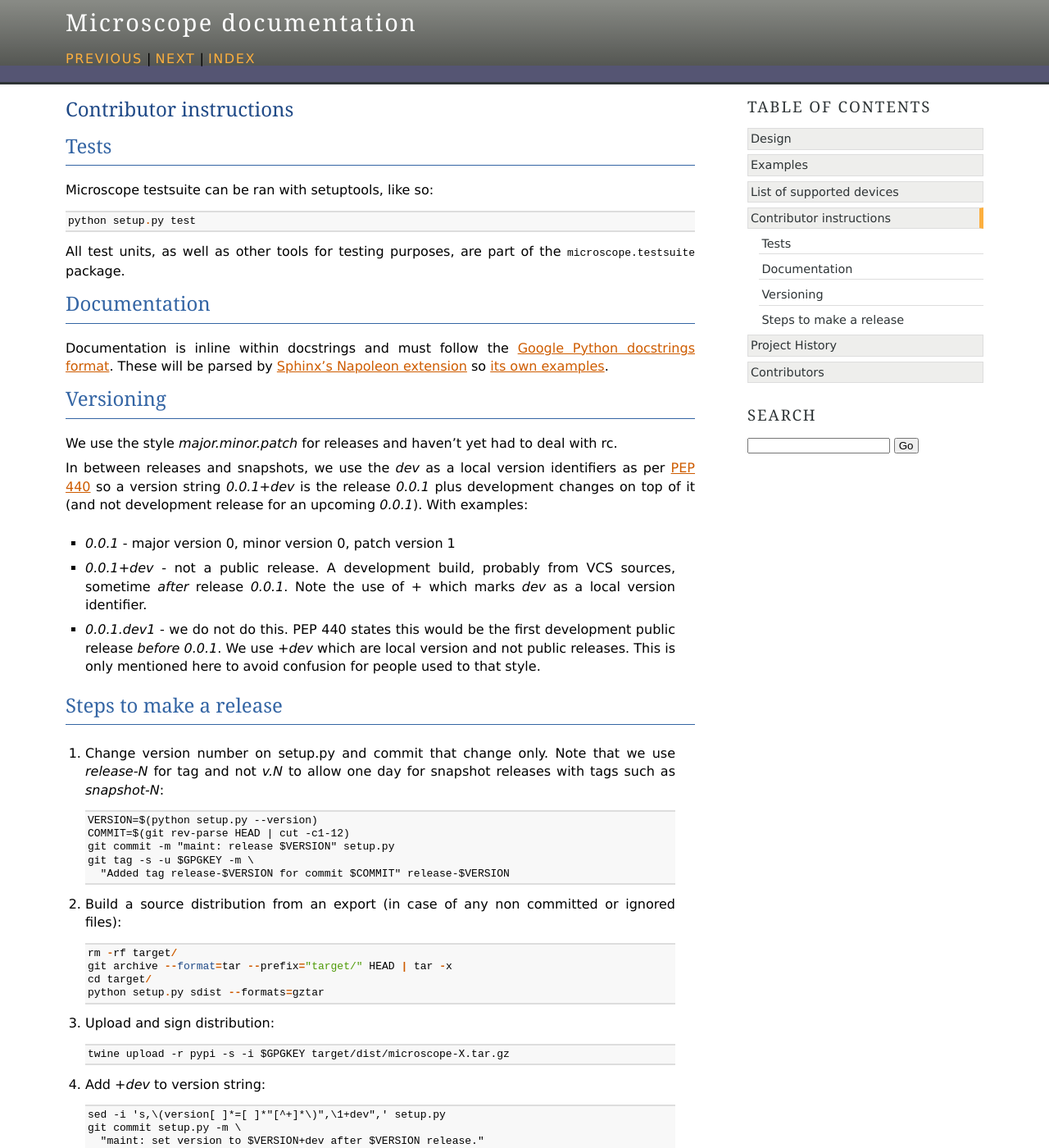
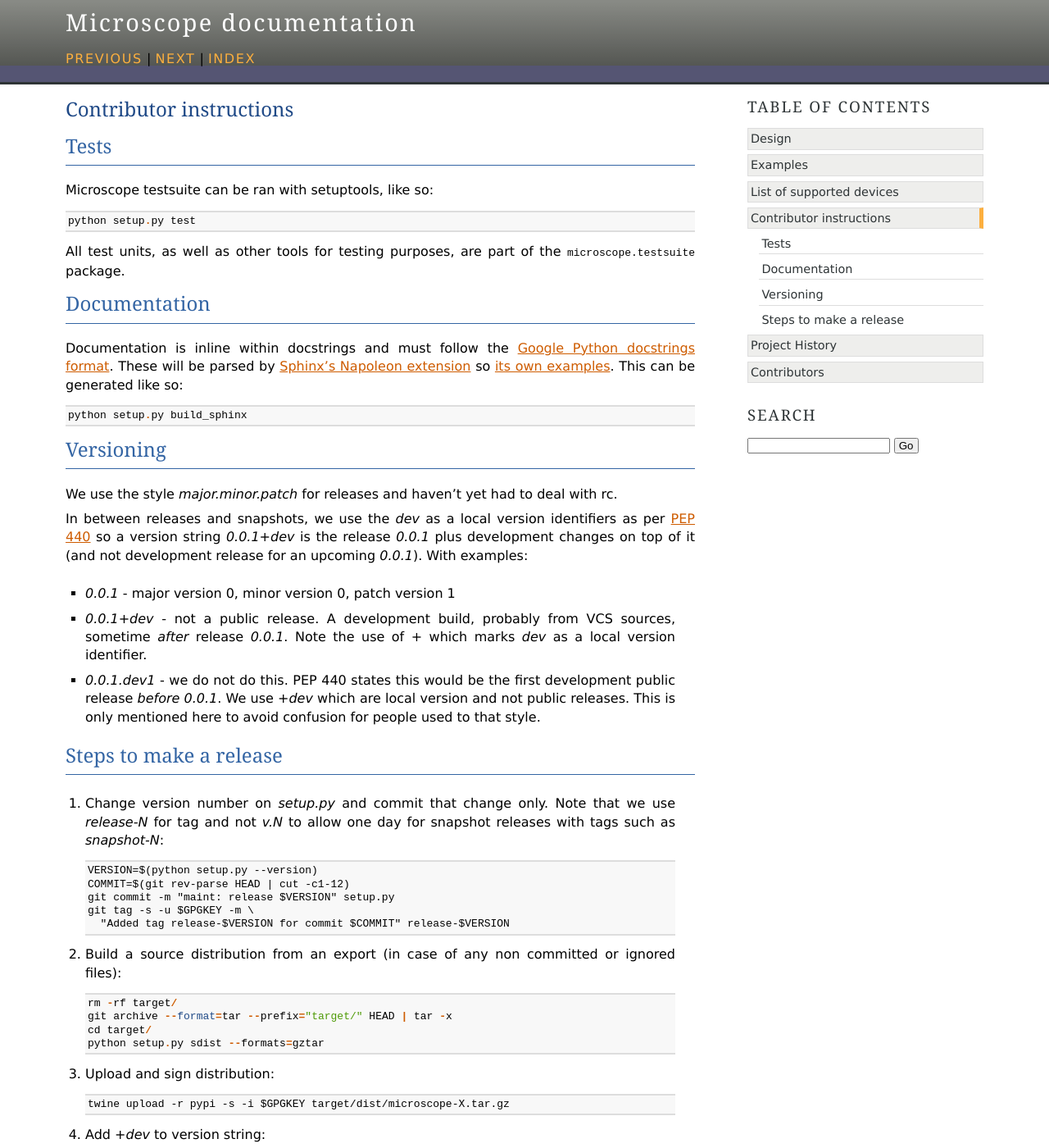
Before and after one commit to python-microscope/microscope, a Sphinx documentation site: the page built from doc/hacking.rst, in a window 1280 px wide and 1400 px high. Shown: the whole window at 82% size. Built offline with Sphinx 7.4.7, drawn with Linux system fonts in a browser that asks for light colours; pages that are not in the unit, such as notebooks, are missing from menus; some of the changed text lies outside the part shown.

Commit message:
doc/hacking.rst: instructions how to build docs

```diff
--- a/doc/hacking.rst
+++ b/doc/hacking.rst
@@ -30,7 +30,10 @@ Python docstrings format
 These will be parsed by `Sphinx's Napoleon extension
 <http://www.sphinx-doc.org/en/stable/ext/napoleon.html>`_ so `its own
 examples
-<http://www.sphinx-doc.org/en/stable/ext/example_google.html>`_.
+<http://www.sphinx-doc.org/en/stable/ext/example_google.html>`_.  This
+can be generated like so::
+
+      python setup.py build_sphinx
 
 
 Versioning
@@ -61,7 +64,7 @@ examples:
 Steps to make a release
 =======================
 
-#. Change version number on setup.py and commit that change only.
+#. Change version number on `setup.py` and commit that change only.
    Note that we use `release-N` for tag and not `v.N` to allow one day
    for snapshot releases with tags such as `snapshot-N`::
 
```
Also changed, not shown: other parts of doc/hacking.rst (+1 -1 lines).
